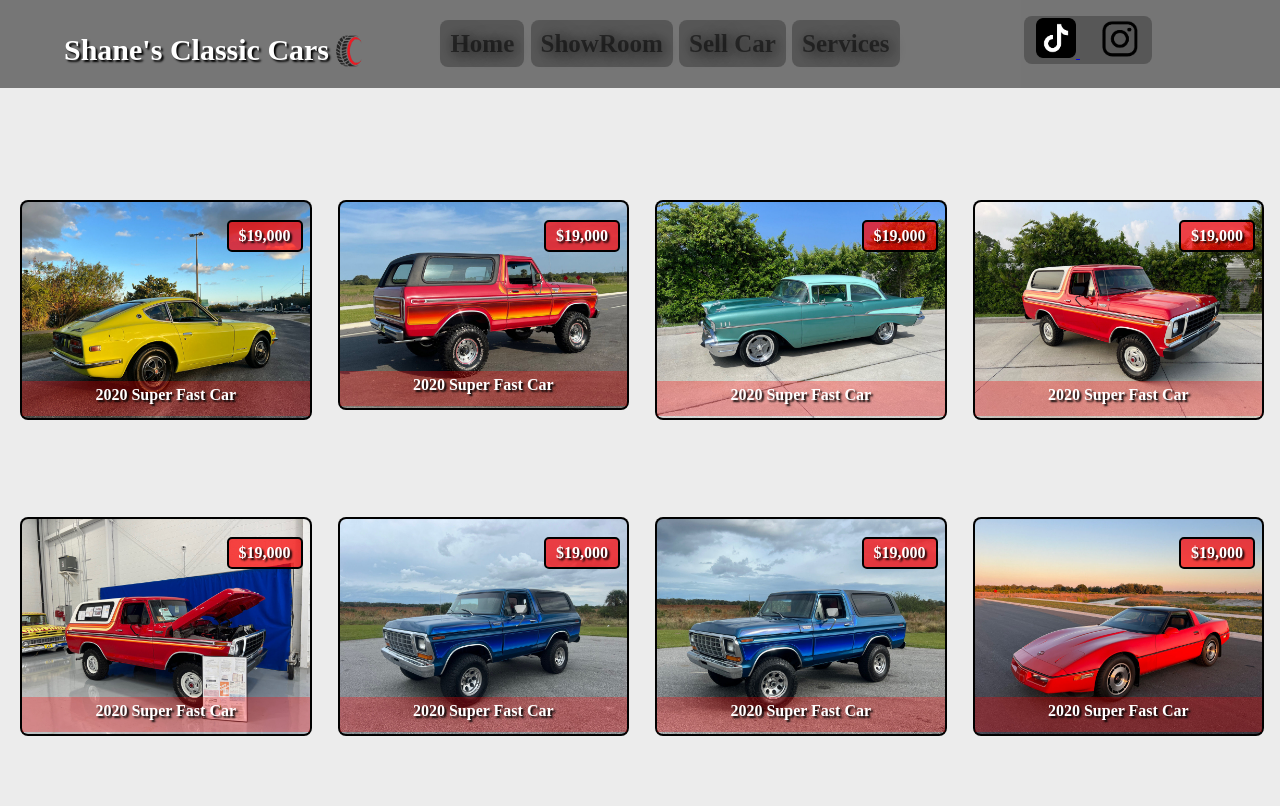
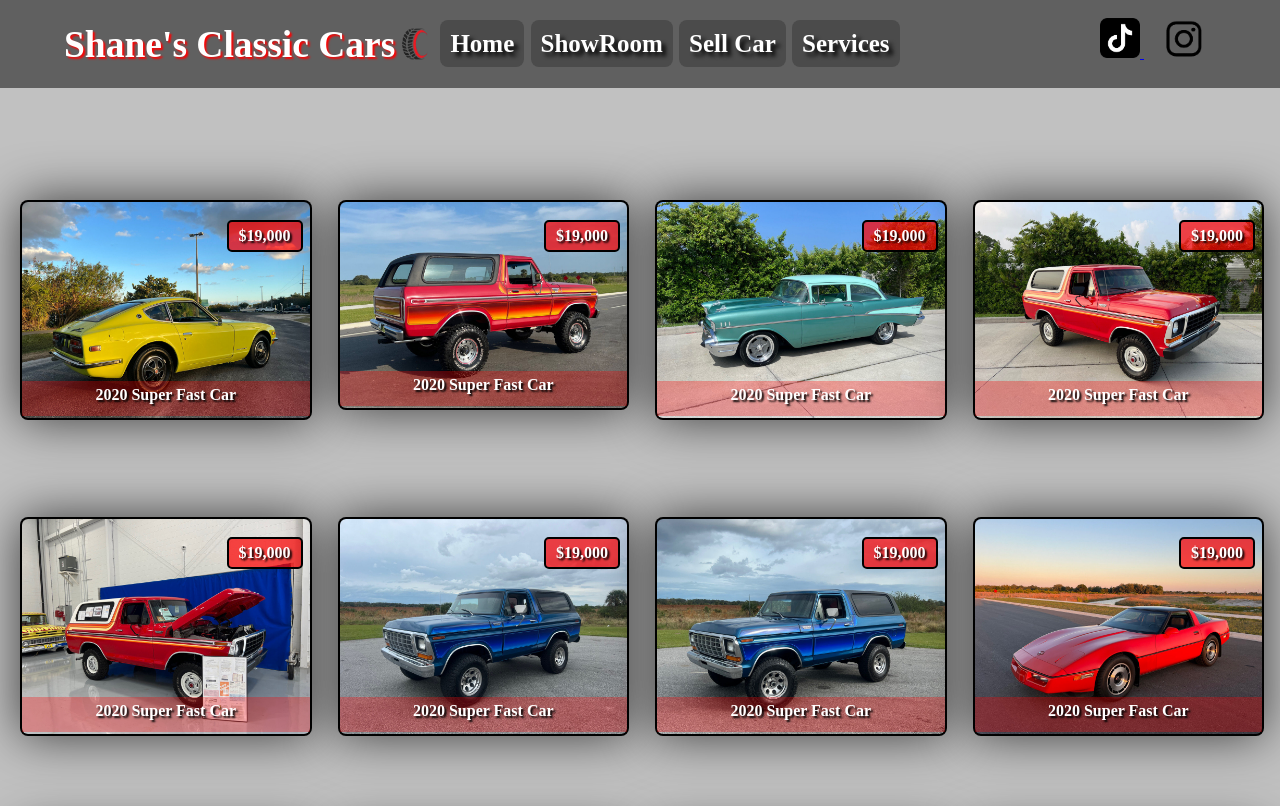
Before and after one commit to Luk1nex/ClassicCars, a website built with Vite: page ForSale.html in a window 1280 px wide. Shown: the top 806 px of the page. Built offline with nearby package versions, Linux system fonts and the light colour scheme.

Commit message:
Update styles.css

```diff
--- a/styles.css
+++ b/styles.css
@@ -1,9 +1,8 @@
 body {
-    background-color: rgba(149, 149, 149, 0.177); /* Change this to any color */
+    background-color: rgba(149, 149, 149, 0.577);
   }
 
   .pages {
-  /* make it so the bar is sticky at top */
     z-index: 2;
     position: fixed;
     font-size: 25px;
@@ -16,11 +15,11 @@ body {
     /* color:rgb(0, 0, 0) */
 	font-weight: bold;
 
-    color: rgba(0, 0, 0, 0.5);
+    color: rgb(255, 255, 255);
 	background-color: rgba(0, 0, 0, 0.5);
 	padding: 30px;
     margin-bottom: 2px;
-    text-shadow: 2px 2px 2cqb rgb(0, 0, 0);
+    text-shadow: 4px 4px 4px rgb(0, 0, 0);
 
 }
 
@@ -32,10 +31,12 @@ nav {
 @keyframes fadeIn {
   from {
     opacity: 0;
+
    }
 
   to {
     opacity: 1;
+
   }
 
 }
@@ -44,7 +45,7 @@ nav {
     color: inherit;
     text-decoration: none;
     background-color: rgb(43, 43, 43, .4);
-    border-radius: 8px; /* Optional, for rounded corners */
+    border-radius: 8px;
     padding: 10px;
   }
 
@@ -53,6 +54,7 @@ nav {
     text-shadow: 1px 1px 1px rgb(255, 0, 0);
     font-weight: bold;
     text-decoration: underline;
+    border : 2px solid rgb(255, 0, 0);
 
 
 }
@@ -60,11 +62,10 @@ nav {
 .socials {
     z-index: 2;
     position: fixed;
-    left: 80%;
+    left: 85%;
     top: 2%;
     border-radius: 8px;
     transform: translate(0%, 0%);
-    background-color: rgb(43, 43, 43, .4);
     padding: 2px;
 
 }
@@ -75,22 +76,22 @@ nav {
 
 
 .Title{
-font-size: 20px;
+font-size: 25px;
 z-index: 3;
 position: fixed;
 display:flex;
 
-top: 1%;
+top: -1%;
 left: 5%;
 font-weight: bold;
 color: white;
-text-shadow: 2px 2px 2px black;
+text-shadow: 2px 2px 2px rgb(255, 0, 0);
 
 }
 .Title img {
 
     position: absolute;
-    top: 28%;
+    top: 30%;
     left: 100%;
 }
 
@@ -117,20 +118,47 @@ text-shadow: 2px 2px 2px black;
 	padding : 2px;
 }
 
+
+@keyframes container-popout {
+    from {
+      transform: scale(1);
+    }
+    to {
+      transform: scale(1.1);
+    }
+  }
+
+@keyframes image-shadow {
+    from {
+      box-shadow: 0 0 50px rgba(0, 0, 0, 0.5);
+    }
+    to {
+      box-shadow: 0 0 25px rgba(255, 0, 0, 0.7);
+      border-radius: 0px;
+    }
+  }
+
+
+
+
 .image-wrapper:hover {
-    transform: scale(1.1);
+  animation: container-popout 0.1s ease-in-out forwards;
+}
 
-    transition: transform 0.1s ease-in-out;
+.image-wrapper:hover img {
+  animation: image-shadow 0.4s ease-in-out forwards;
+
 }
 
 .image-wrapper {
-    position: relative; /* Makes sure the price tag is positioned relative to this */
+    position: relative;
     width: 100%;
+
 
 }
 
 .image-wrapper img {
-
+    box-shadow: 0 0 50px rgba(0, 0, 0, 0.7);
     width: 100%;
     height: auto;
     border-radius: 8px;
```
